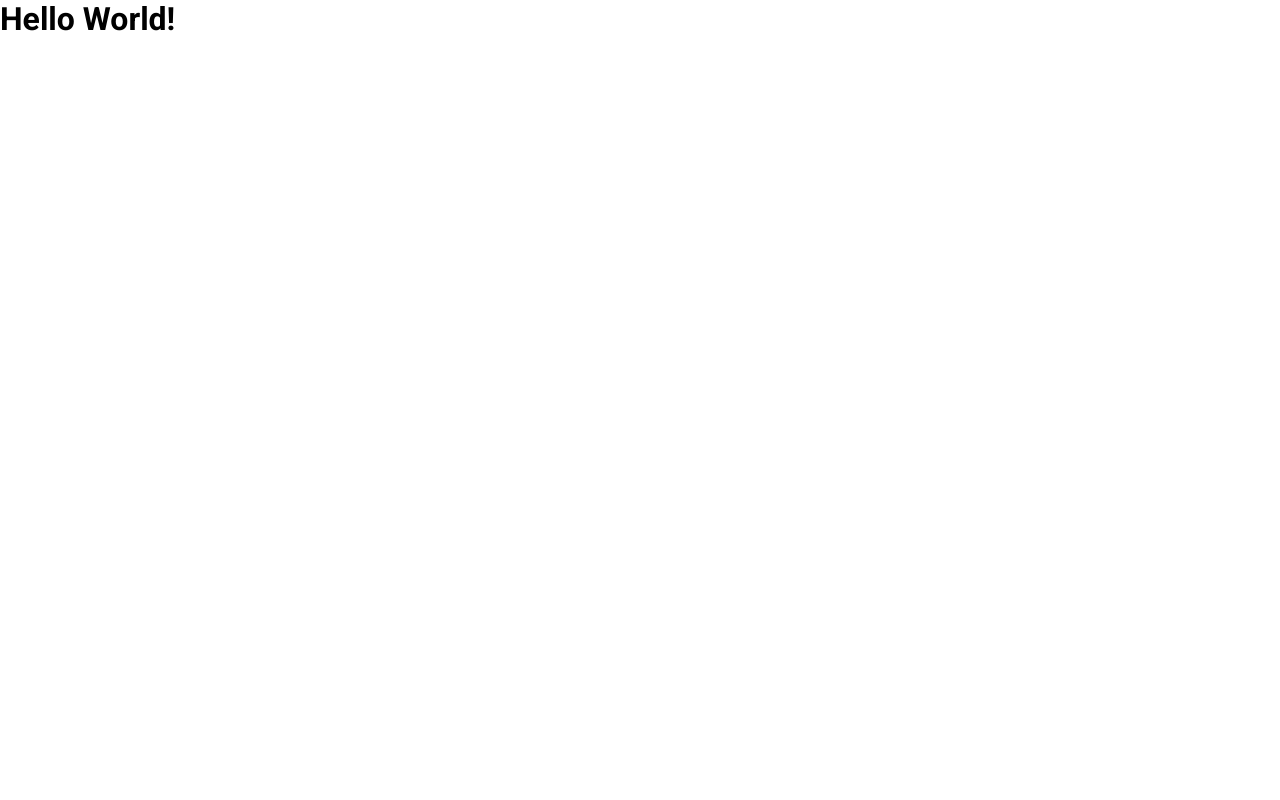
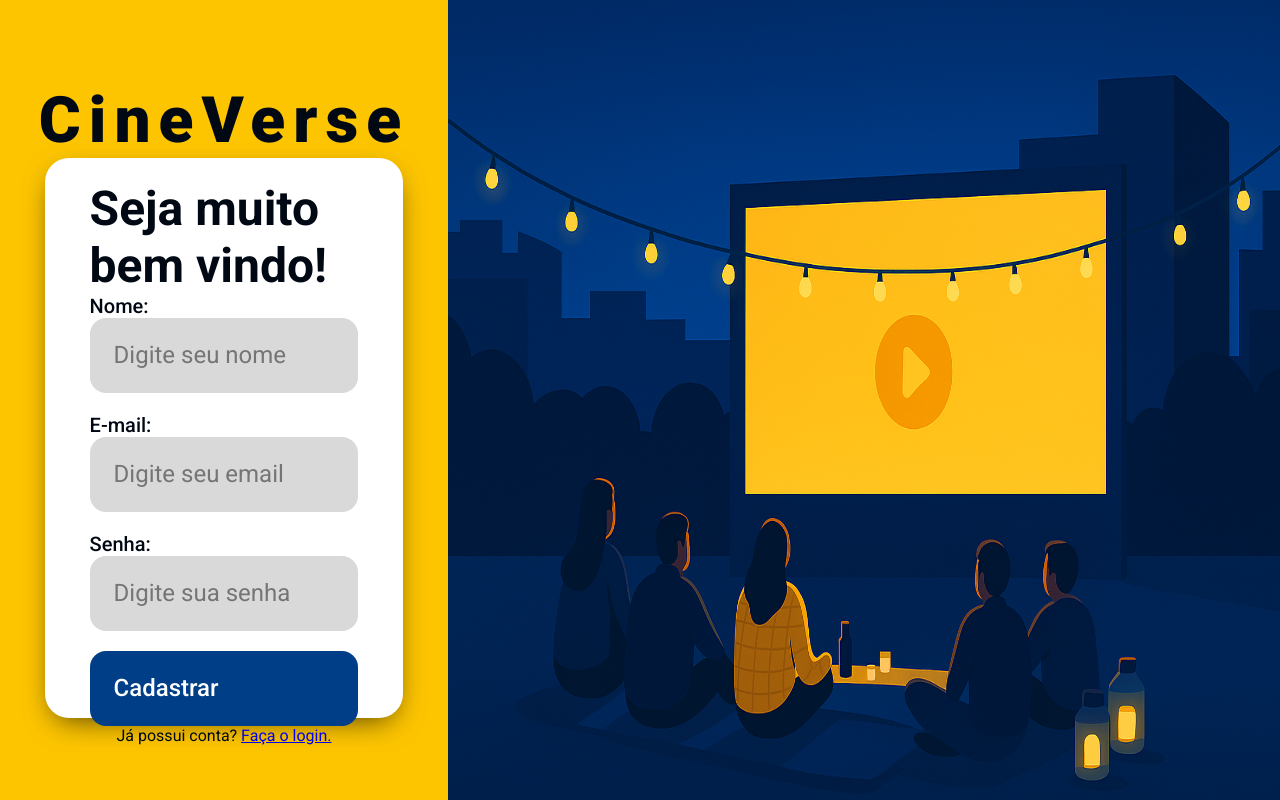
Before and after one commit to CharlesDFranca/cine_frontend, a React (Vite) app: page / in a window 1280 px wide. Built offline with nearby package versions, Linux system fonts and the light colour scheme.

Commit message:
create RegisterPage

```diff
--- a/src/App.tsx
+++ b/src/App.tsx
@@ -1,5 +1,7 @@
+import { RegisterPage } from "./pages/register/RegisterPage";
+
 function App() {
-  return <h1>Hello World!</h1>;
+  return <RegisterPage />;
 }
 
 export default App;
--- a/src/index.css
+++ b/src/index.css
@@ -13,7 +13,7 @@
   --blue-500: #00509d; /* Azul vivo */
 
   /* Neutros */
-  --gray-200: #d9d9d9; /* Cinza claro */
+  --gray: #d9d9d9; /* Cinza claro */
   --white: #ffffff; /* Branco */
   --black: #000000; /* Preto puro */
 
--- /dev/null
+++ b/src/pages/register/RegisterPage.tsx
@@ -0,0 +1,73 @@
+import "./RegisterPageStyle.css";
+
+export function RegisterPage() {
+  return (
+    <section className="registration-section">
+      <div className="registration-left-side">
+        <div className="registration-container">
+          <h1 className="registration-logo">CineVerse</h1>
+
+          <form action="" className="registration-form">
+            <h2 className="registration-form-message">Seja muito bem vindo!</h2>
+
+            <div className="registration-group">
+              <label className="registration-label" htmlFor="name">
+                Nome:
+              </label>
+              <input
+                className="registration-input"
+                placeholder="Digite seu nome"
+                type="text"
+                id="name"
+                name="name"
+                required
+              />
+            </div>
+
+            <div className="registration-group">
+              <label className="registration-label" htmlFor="email">
+                E-mail:
+              </label>
+              <input
+                className="registration-input"
+                placeholder="Digite seu email"
+                type="email"
+                id="email"
+                name="email"
+                required
+              />
+            </div>
+
+            <div className="registration-group">
+              <label className="registration-label" htmlFor="password">
+                Senha:
+              </label>
+              <input
+                className="registration-input"
+                placeholder="Digite sua senha"
+                type="password"
+                id="password"
+                name="password"
+                required
+              />
+            </div>
+
+            <button className="registration-button" type="submit">
+              Cadastrar
+            </button>
+            <div className="registration-links">
+              <span>
+                Já possui conta? <a href="#">Faça o login.</a>
+              </span>
+            </div>
+          </form>
+        </div>
+      </div>
+      <img
+        src="src/assets/pessoas_sentadas_assistindo.png"
+        className="registration-image"
+        alt="Cinco pessoas sentadas assistindo a uma tela amarela ao céu aberto, o fundo é azul e há lâmpadas amarelas"
+      />
+    </section>
+  );
+}
--- /dev/null
+++ b/src/pages/register/RegisterPageStyle.css
@@ -0,0 +1,97 @@
+.registration-section {
+  display: flex;
+  overflow: hidden;
+  height: 100vh;
+  color: var(--blue-900);
+}
+
+.registration-logo {
+  font-size: var(--font-5);
+  letter-spacing: 0.5rem;
+  font-weight: 900;
+}
+
+.registration-left-side {
+  min-width: 35%;
+  height: 100%;
+  background-color: var(--brand-yellow);
+}
+
+.registration-container {
+  display: flex;
+  flex-direction: column;
+  justify-content: center;
+  align-items: center;
+  height: 100%;
+}
+
+.registration-form {
+  background-color: var(--white);
+  padding: 5% 10% 5% 10%;
+  width: 80%;
+  height: 70%;
+  display: flex;
+  flex-direction: column;
+  justify-content: space-around;
+  border-radius: var(--radius-3);
+  box-shadow: 0px 10px 30px -10px rgba(0, 0, 0, 0.75);
+}
+
+.registration-form-message {
+  font-size: var(--font-4);
+}
+
+.registration-group {
+  display: flex;
+  flex-direction: column;
+  margin-bottom: 20px;
+}
+
+.registration-button,
+.registration-input {
+  font-size: var(--font-2);
+}
+
+.registration-input,
+.registration-button {
+  display: flex;
+  flex-direction: column;
+  padding: 1.5rem;
+  border: none;
+  outline: none;
+  background-color: var(--gray);
+  height: 75px;
+  border-radius: var(--radius-2);
+}
+
+.registration-label {
+  font-size: var(--font-1);
+  font-weight: 500;
+  cursor: pointer;
+  font-size: calc(var(--font-2) - 4px);
+}
+
+.registration-button {
+  background-color: var(--blue-600);
+  color: var(--white);
+  justify-content: center;
+  font-weight: 500;
+  cursor: pointer;
+}
+
+.registration-button:hover {
+  background-color: var(--blue-700);
+  transition: 0.2s;
+}
+
+.registration-links {
+  display: flex;
+  align-items: center;
+  justify-content: end;
+  flex-direction: column;
+  height: 50px;
+}
+
+.registration-image {
+  width: 65%;
+}
```
Also changed, not shown: src/assets/pessoas_sentadas_assistindo.png (added).
